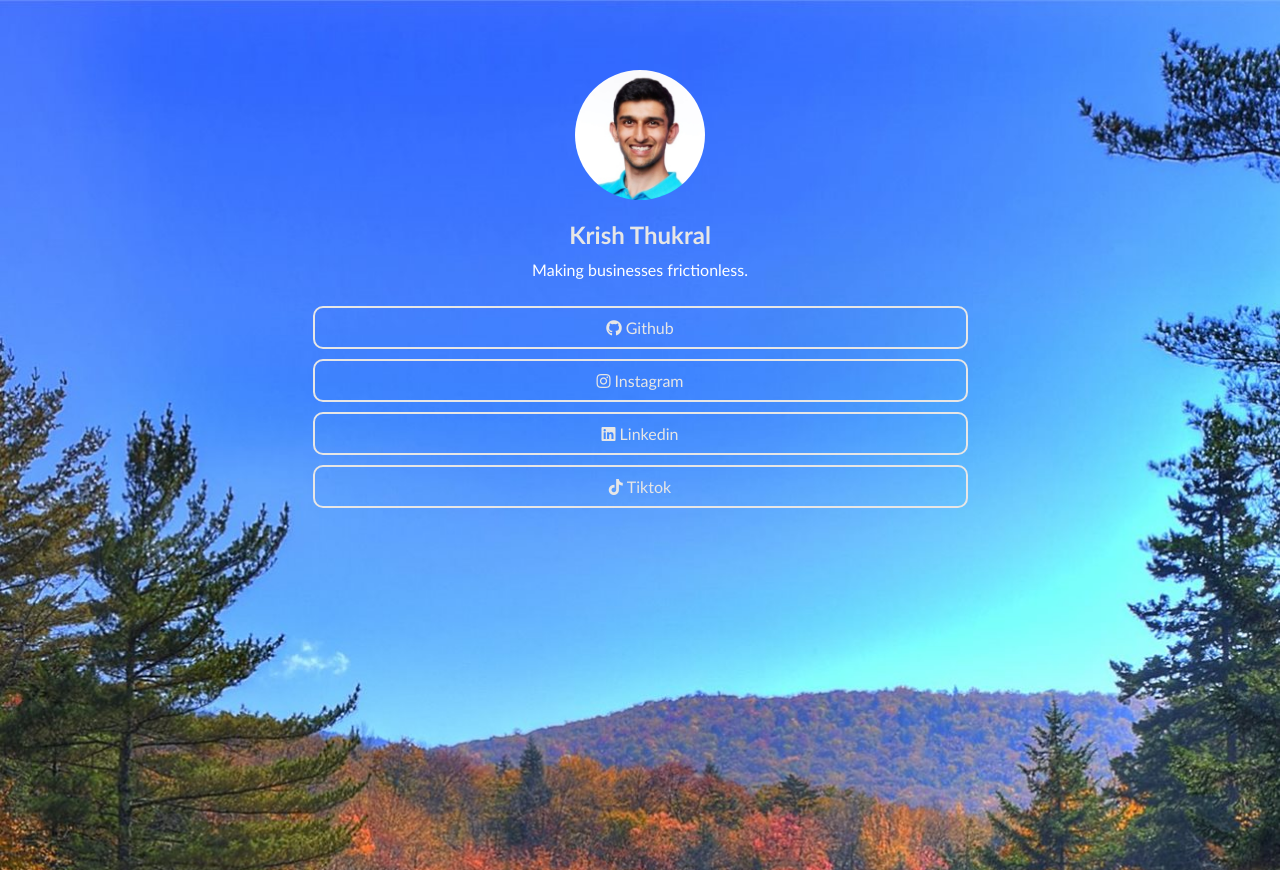
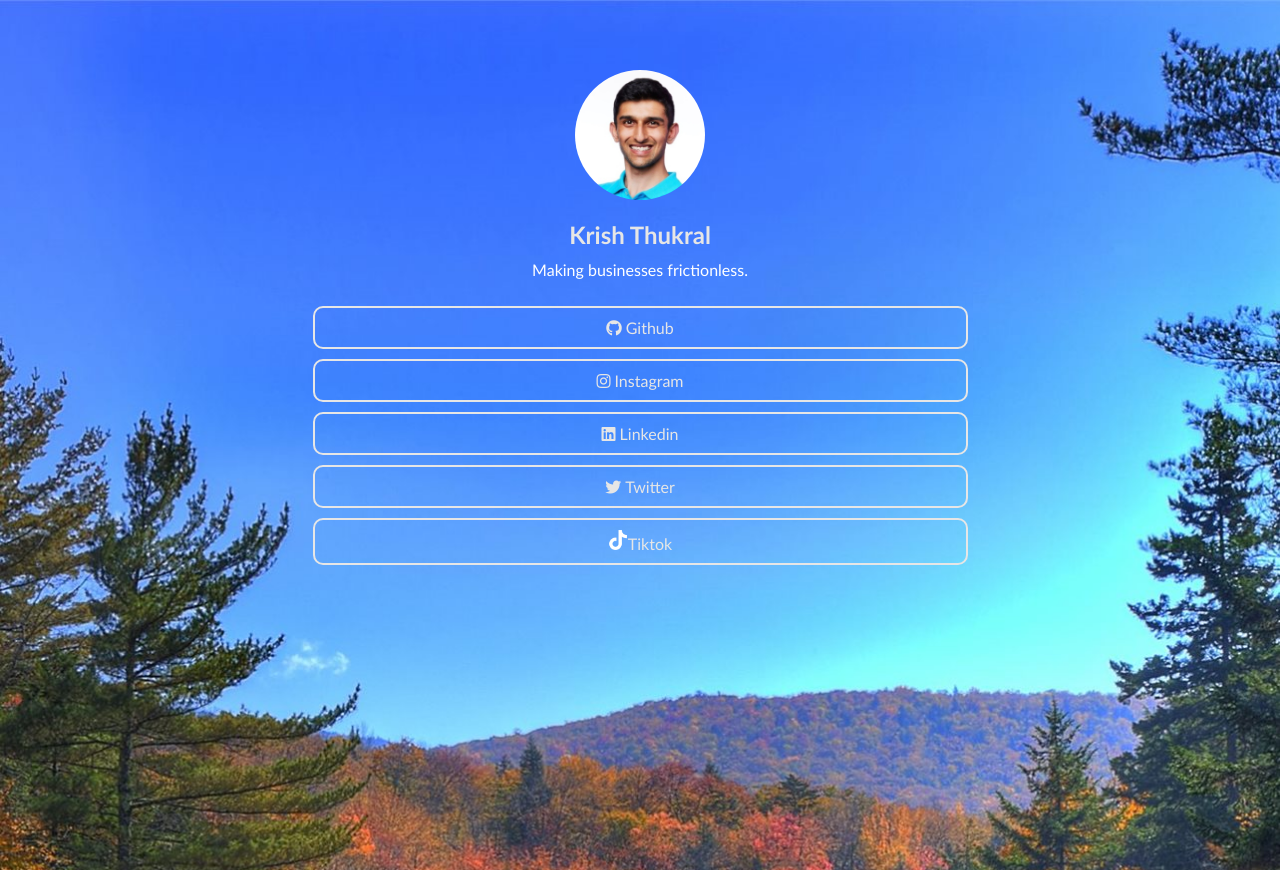
Before and after one commit to krishcsX/krishcsX.github.io, a plain HTML site: page index.html in a window 1280 px wide. Drawn offline with Linux system fonts and the light colour scheme.

Commit message:
various changes to link added twitter tiktok

```diff
--- a/index.html
+++ b/index.html
@@ -34,8 +34,11 @@
         <a class="link" href="https://www.linkedin.com/in/krishthukral" target="_blank">
             <i class="fab fa-linkedin">&nbsp;</i>Linkedin
         </a>
+        <a class="link" href="https://twitter.com/ThukralKrish" target="_blank">
+            <i class="fab fa-twitter">&nbsp;</i>Twitter
+        </a>
         <a class="link" href="https://www.tiktok.com/@xkrishthefishx" target="_blank">
-            <i class="fab fa-tiktok">&nbsp;</i>Tiktok
+            <img width="20px" height="20px" class="sociallogo" src="images/tiktok-xxl.png"/>Tiktok
         </a>
     </div>
 
```
Also changed, not shown: images/tiktok-xxl.png (added), images/twitter.png (added), images/x.jpg (added).
